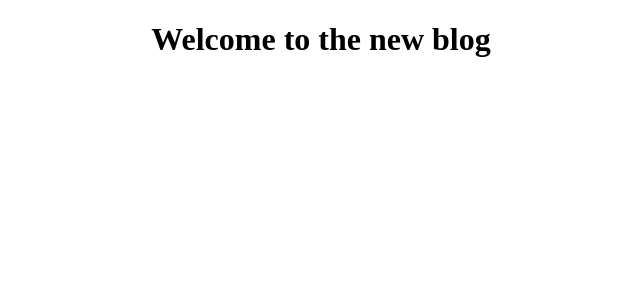
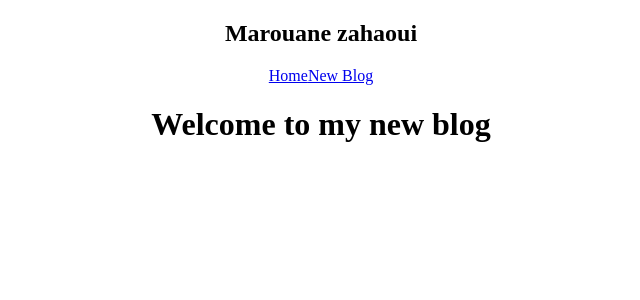
Before and after one commit to marouaneXan/app-with-react, a React (Create React App) app: page / in a window 1280 px wide. Shown: the top 300 px of the page, without its empty margins (319-959 px from the left). Built offline with nearby package versions, Linux system fonts and the light colour scheme.

Commit message:
create a home component

```diff
--- a/src/App.js
+++ b/src/App.js
@@ -1,12 +1,12 @@
 import './App.css';
+import Navbar from './components/Navbar';
+import Home from './components/Home';
 
 function App() {
-  const title='Welcome to the new blog'
   return (
     <div className="App">
-      <div className="content">
-        <h1>{title}</h1>
-      </div>
+      <Navbar/>
+      <Home/>
     </div>
   );
 }
--- /dev/null
+++ b/src/components/Home.js
@@ -0,0 +1,10 @@
+const Home = () => {
+  const title = "Welcome to my new blog";
+  return (
+    <div className="content">
+      <h1>{title}</h1>
+    </div>
+  );
+};
+
+export default Home;
--- a/src/components/Navbar.js
+++ b/src/components/Navbar.js
@@ -1,5 +1,3 @@
-import React from 'react'
-
 const Navbar = () => {
   return (
     <nav className='navbar'>
```
